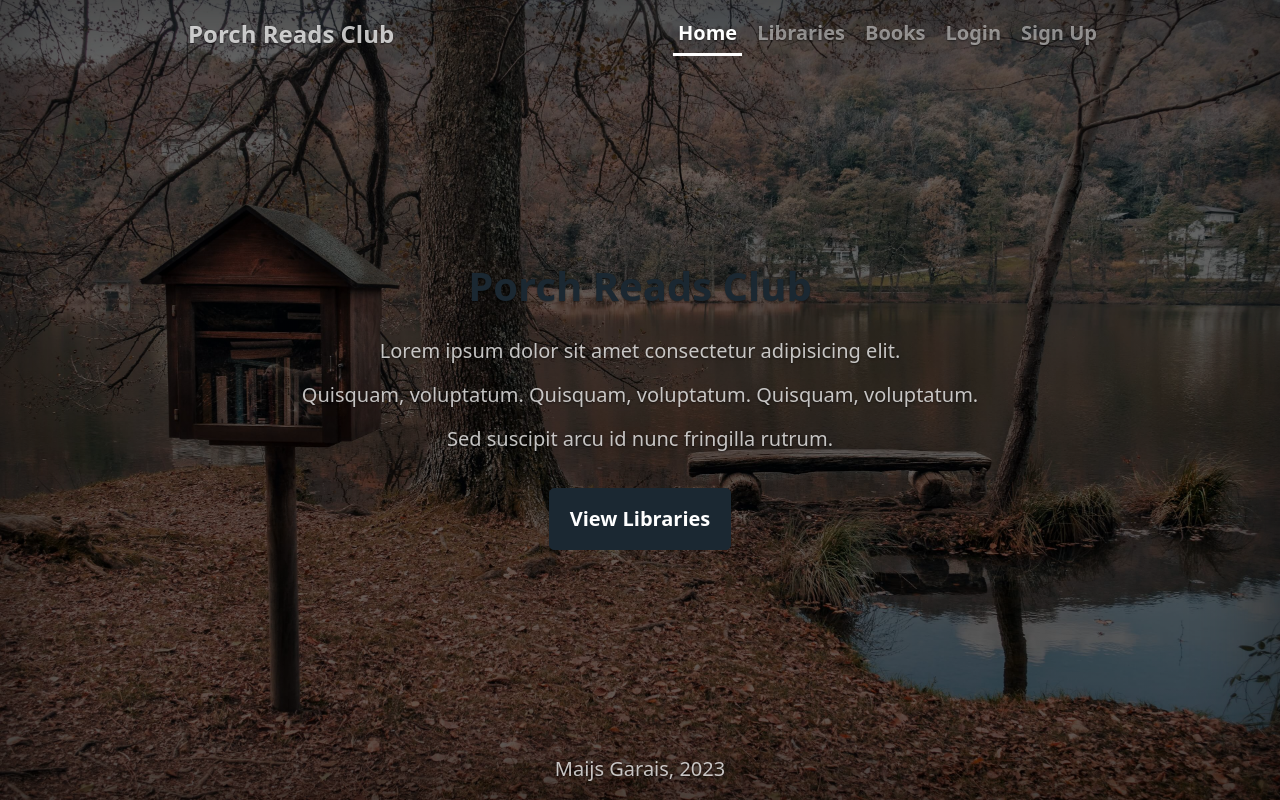
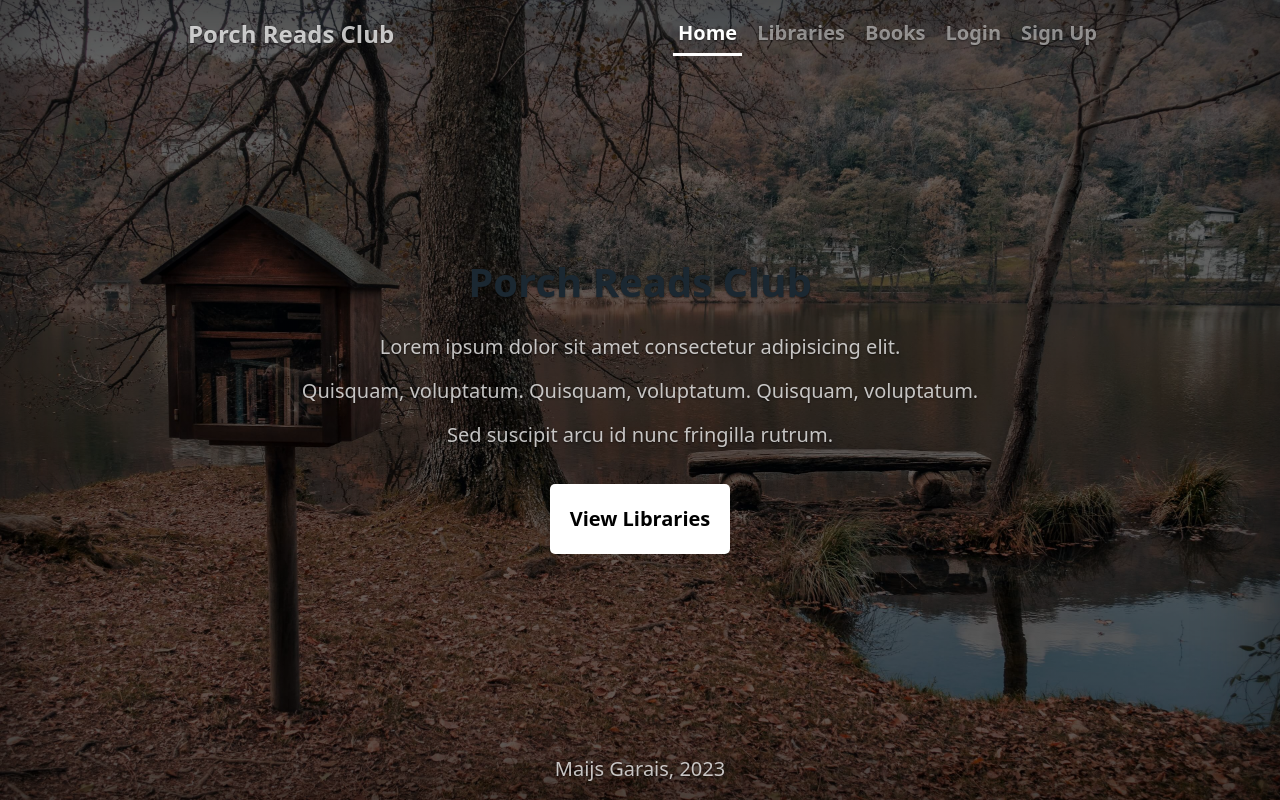
Before and after one commit to coyotiv-sose/graduation-project-mai-soup, a Vue app in the folder frontend/: page / in a window 1280 px wide. Built offline with nearby package versions, Linux system fonts and the light colour scheme; no server answers.

Commit message:
style action button on homepage without relying on pico's role=button

```diff
--- a/frontend/src/views/HomeView.vue
+++ b/frontend/src/views/HomeView.vue
@@ -16,7 +16,7 @@
         <p>Lorem ipsum dolor sit amet consectetur adipisicing elit.</p>
         <p>Quisquam, voluptatum. Quisquam, voluptatum. Quisquam, voluptatum.</p>
         <p>Sed suscipit arcu id nunc fringilla rutrum.</p>
-        <a href="#" role="button" class="contrast action-btn">View Libraries</a>
+        <a href="#" class="action-btn">View Libraries</a>
       </main>
       <footer>Maijs Garais, 2023</footer>
     </div>
@@ -55,6 +55,13 @@ $text-color: rgba(255, 255, 255, 0.75);
       transition: transform 0.4s;
       text-shadow: none;
       margin-top: 1rem;
+      color: black;
+      background-color: white;
+      padding: 1rem;
+      border-radius: 5px;
+      margin-top: 1rem;
+      text-decoration: none;
+      display: inline-block;
 
       &:hover {
         transform: translate(0, -5px);
```
